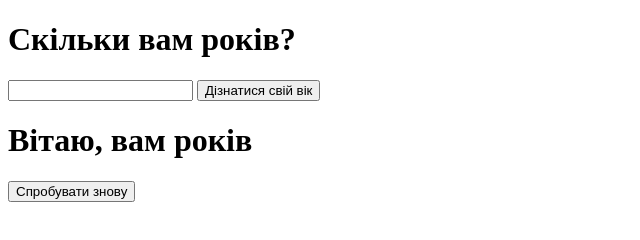
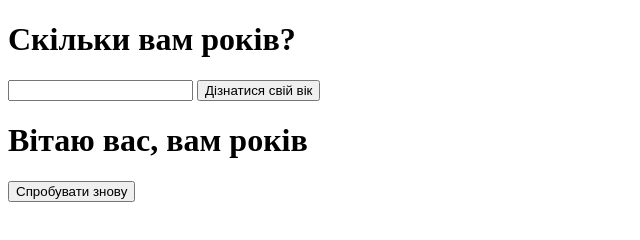
Before and after one commit to ElVent0/age-calculator, a plain HTML site: page index.html in a window 1280 px wide. Shown: the whole page, without its empty margins (0-640 px from the left). Drawn offline with Linux system fonts and the light colour scheme.

Commit message:
Deploying to gh-pages from @ ElVent0/age-calculator@883074e6f563af9fd37ac591a7f3eec803e03600 🚀

```diff
--- a/index.html
+++ b/index.html
@@ -1 +1 @@
-<!DOCTYPE html><html lang="en"><head><link rel="stylesheet" href="/age-calculator/index.08d88f15.css"><meta charset="utf-8"><meta name="viewport" content="width=device-width, initial-scale=1.0"><title>Age calculator</title><link rel="preconnect" href="https://fonts.googleapis.com"><link rel="preconnect" href="https://fonts.gstatic.com" crossorigin><link href="https://fonts.googleapis.com/css2?family=Roboto:wght@100;300;400;700&display=swap" rel="stylesheet"></head><body> <div class="container"> <form class="container__form-start"> <h1 class="container__title">Скільки вам років?</h1> <input type="number" class="container__input"> <button type="submit" class="container__button container__button--start"> Дізнатися свій вік </button> </form> <form class="container__form-repeat hidden"> <h1 class="container__title"> Вітаю, вам <span class="container__result"></span> років </h1> <button type="submit" class="container__button container__button--repeat"> Спробувати знову </button> </form> </div> <script type="module" src="/age-calculator/index.b1f746bd.js"></script><script src="/age-calculator/index.894060c9.js" nomodule="" defer></script> </body></html>
+<!DOCTYPE html><html lang="en"><head><link rel="stylesheet" href="/age-calculator/index.08d88f15.css"><meta charset="utf-8"><meta name="viewport" content="width=device-width, initial-scale=1.0"><title>Age calculator</title><link rel="preconnect" href="https://fonts.googleapis.com"><link rel="preconnect" href="https://fonts.gstatic.com" crossorigin><link href="https://fonts.googleapis.com/css2?family=Roboto:wght@100;300;400;700&display=swap" rel="stylesheet"></head><body> <div class="container"> <form class="container__form-start"> <h1 class="container__title">Скільки вам років?</h1> <input type="number" class="container__input"> <button type="submit" class="container__button container__button--start"> Дізнатися свій вік </button> </form> <form class="container__form-repeat hidden"> <h1 class="container__title"> Вітаю вас, вам <span class="container__result"></span> років </h1> <button type="submit" class="container__button container__button--repeat"> Спробувати знову </button> </form> </div> <script type="module" src="/age-calculator/index.b1f746bd.js"></script><script src="/age-calculator/index.894060c9.js" nomodule="" defer></script> </body></html>
```
